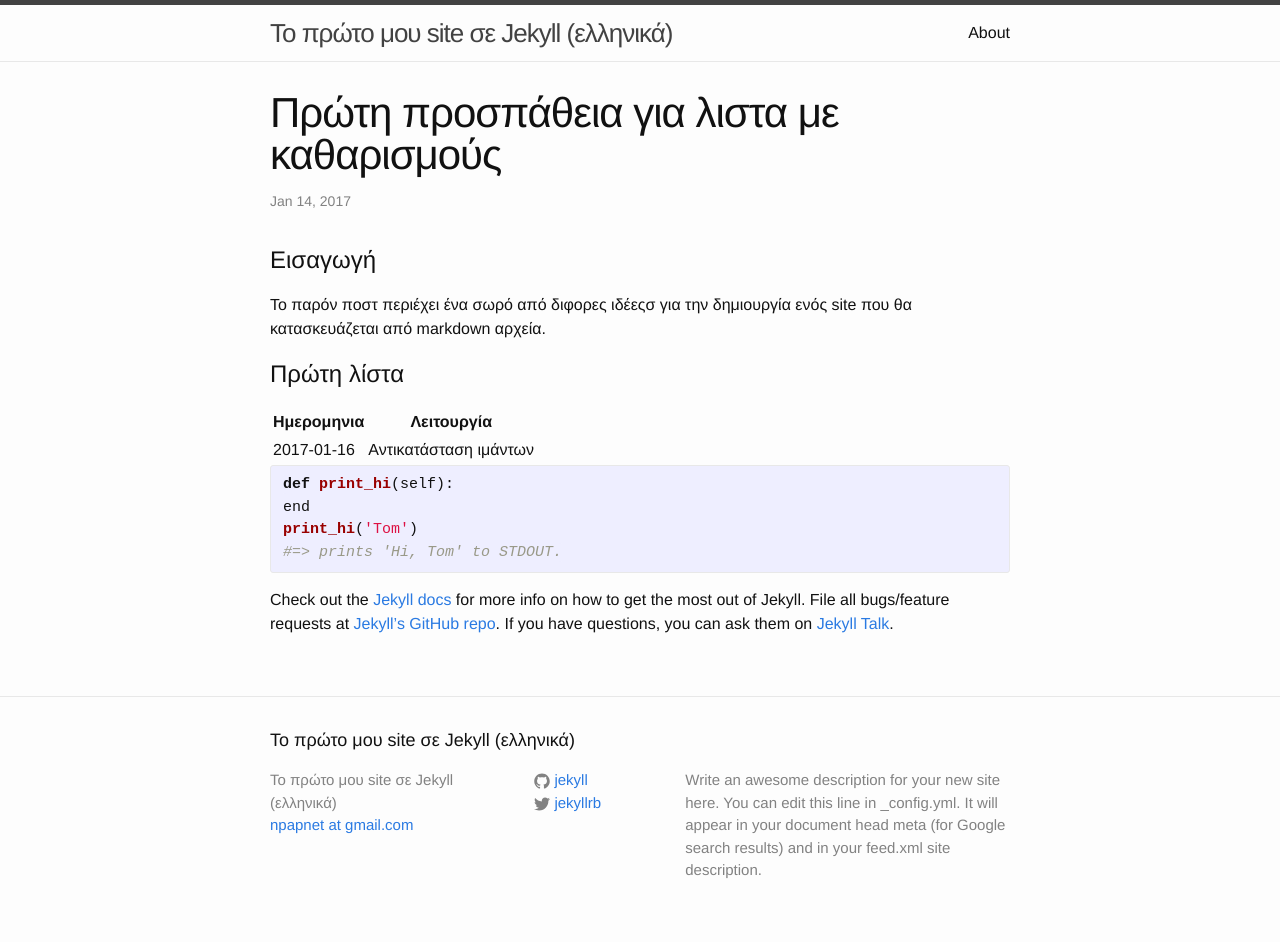
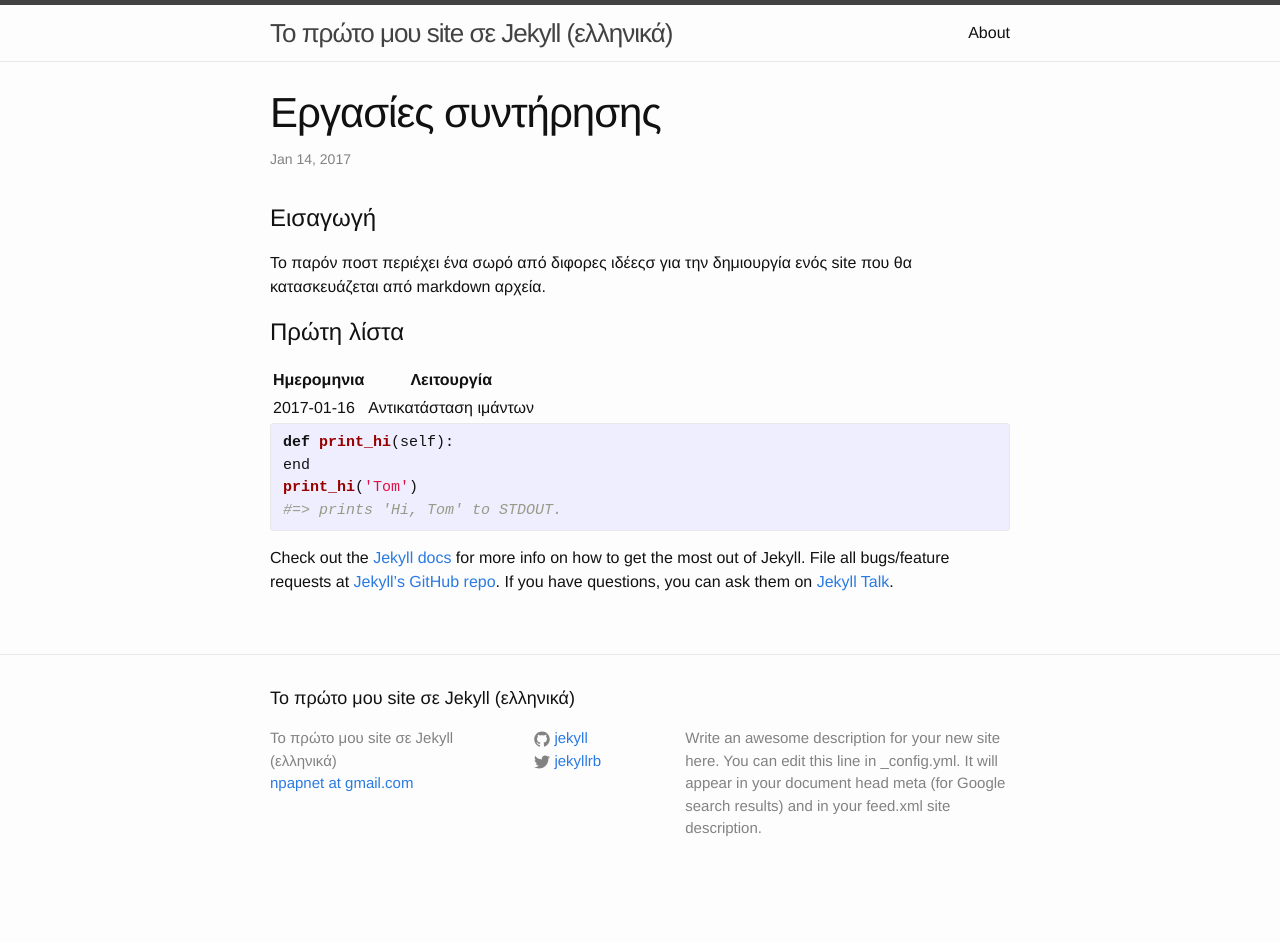
Before and after one commit to npapnet/npJeklySite, a Jekyll site: the page built from _posts/2017-01-15-Lists.markdown, in a window 1280 px wide. Built offline with Jekyll 4.4.1, drawn with Linux system fonts in a browser that asks for light colours; after the commit the page ends 900 px from its top, so only the background shows below that.

Commit message:
added mbtablestyle

```diff
--- a/_posts/2017-01-15-Lists.markdown
+++ b/_posts/2017-01-15-Lists.markdown
@@ -1,6 +1,6 @@
 ---
 layout: post
-title:  "Πρώτη προσπάθεια για λιστα με καθαρισμούς"
+title:  "Εργασίες συντήρησης"
 date:   2017-01-14 23:52:10 +0200
 categories: jekyll update
 ---
@@ -10,11 +10,12 @@ categories: jekyll update
 
 # Πρώτη λίστα
 
------- | ------
- Ημερομηνια | Λειτουργία
- ------ | -------
-  2017-01-16 | Αντικατάσταση ιμάντων
-  ------- | ------------
+| ------ | ------ |
+|  Ημερομηνια | Λειτουργία |
+|  ------ | ------- |
+|   2017-01-16 | Αντικατάσταση ιμάντων |
+|   ------- | ------------ |
+{:.mdtablestyle}
 
 {% highlight python %}
 def print_hi(self):
```
